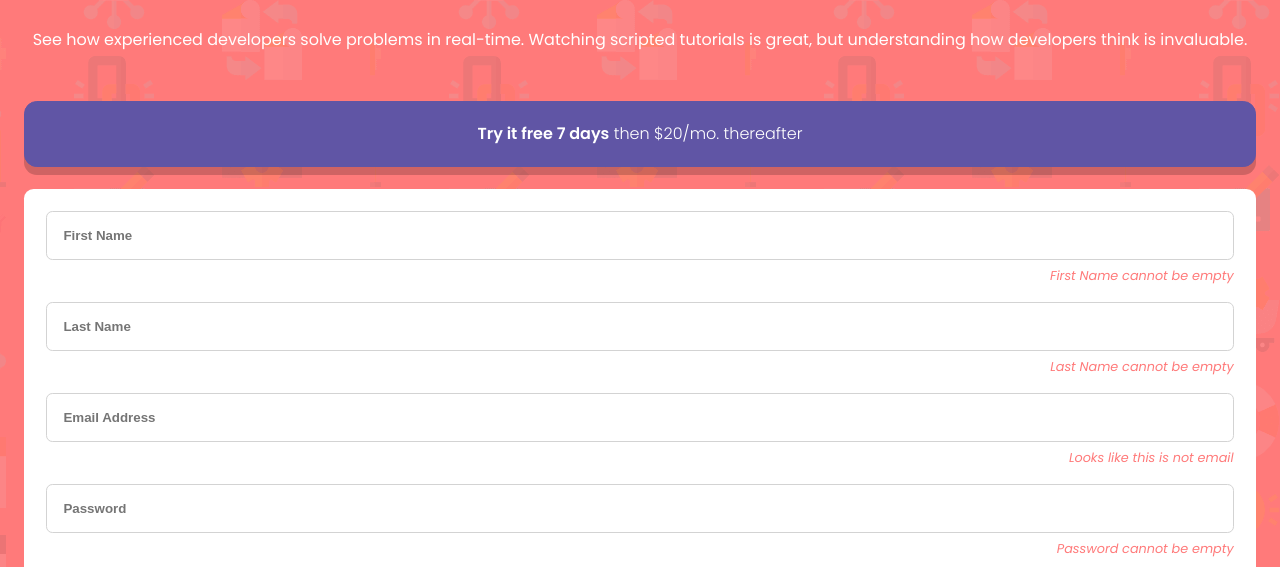
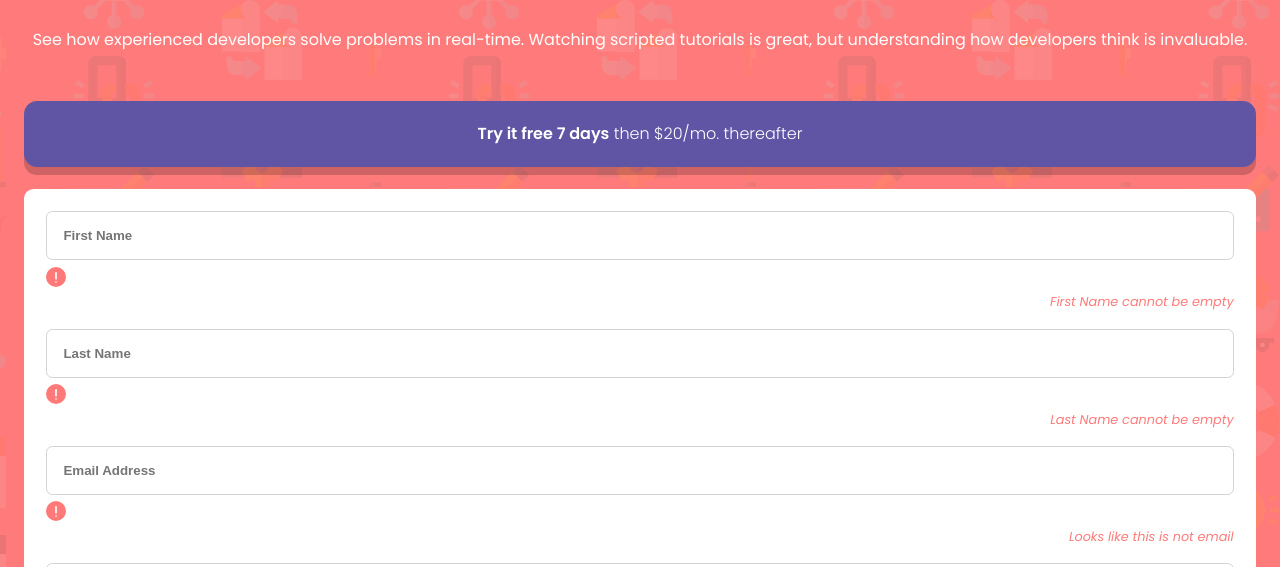
Before and after one commit to gilotin/Frontend-Mentor-sign-up-form, a plain HTML site: page index.html in a window 1280 px wide. Shown: the part 134-701 px from the top of the page. Drawn offline with Linux system fonts and the light colour scheme.

Commit message:
feat: error icons and some styling

```diff
--- a/index.html
+++ b/index.html
@@ -42,12 +42,22 @@
                                 id="first_name"
                                 placeholder="First Name"
                             />
+                            <img
+                                class="signup-form__error-icon"
+                                src="./images/icon-error.svg"
+                                alt="error sign"
+                            />
                             <p class="signup-form__error-label">First Name cannot be empty</p>
                             <input
                                 type="text"
                                 class="signup-form__input"
                                 id="last_name"
                                 placeholder="Last Name"
+                            />
+                            <img
+                                class="signup-form__error-icon"
+                                src="./images/icon-error.svg"
+                                alt="error sign"
                             />
                             <p class="signup-form__error-label">Last Name cannot be empty</p>
                             <input
@@ -56,12 +66,22 @@
                                 id="email"
                                 placeholder="Email Address"
                             />
+                            <img
+                                class="signup-form__error-icon"
+                                src="./images/icon-error.svg"
+                                alt="error sign"
+                            />
                             <p class="signup-form__error-label">Looks like this is not email</p>
                             <input
                                 type="text"
                                 class="signup-form__input"
                                 id="Password"
                                 placeholder="Password"
+                            />
+                            <img
+                                class="signup-form__error-icon"
+                                src="./images/icon-error.svg"
+                                alt="error sign"
                             />
                             <p class="signup-form__error-label">Password cannot be empty</p>
                             <button class="signup-form__button">Claim your free trial</button>
--- a/style.css
+++ b/style.css
@@ -70,12 +70,6 @@ body {
 }
 
 
-.signup-form__input:focus {
-    border: 2px solid rgb(133, 16, 16);
-}
-
-
-
 .signup-form__button {
     background-color: var(--green);
     border-radius: 0.4rem;
@@ -98,6 +92,13 @@ body {
     margin-bottom: .7rem;
 }
 
+.signup-form__error-icon {
+    width: 20px;
+    height: 20px;
+    position: relative;
+
+}
+
 
 .signup-form__agreement {
     color: lightgray;
```
